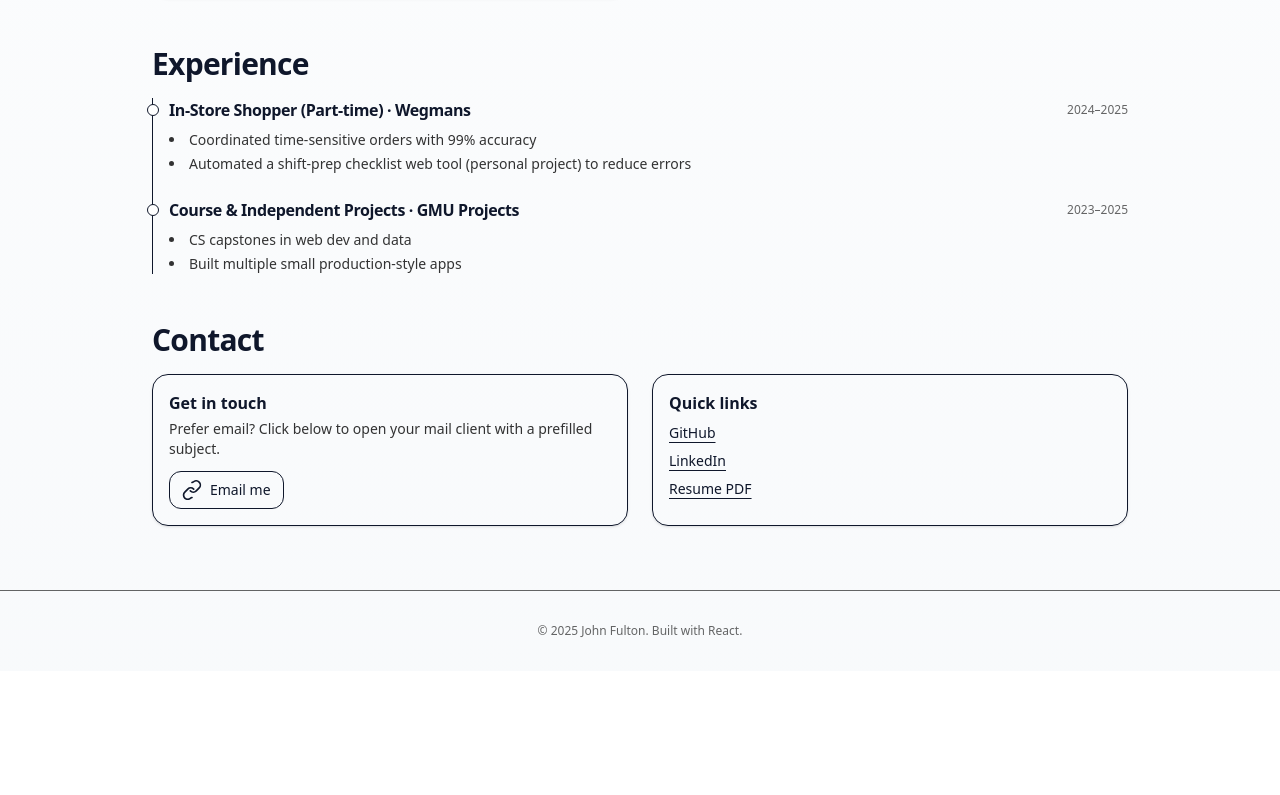
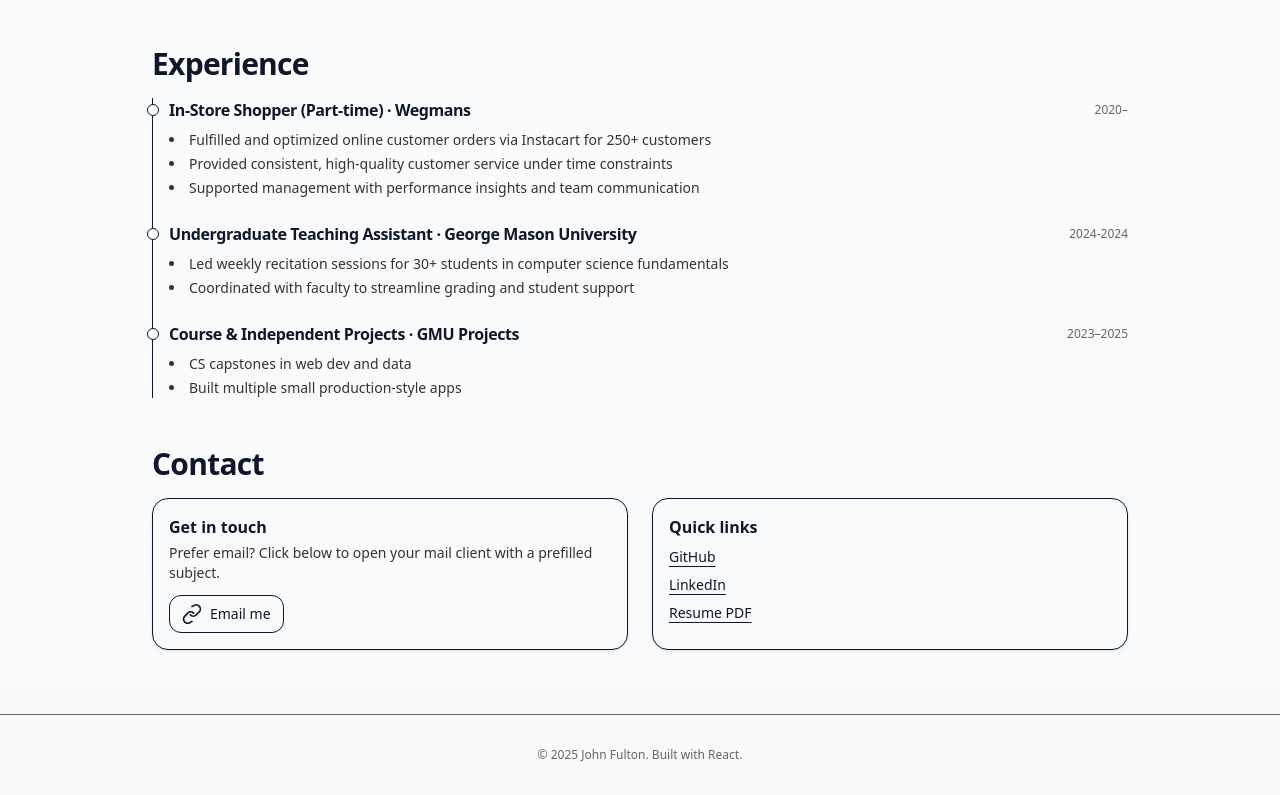
Before and after one commit to jfulton4/my-portfolio, a React (Vite) app: page / in a window 1280 px wide. Shown: the part 1265-2060 px from the top of the page. Before the commit the page ends 1936 px from the top, so only its background shows below. Built offline with nearby package versions, Linux system fonts and the light colour scheme.

Commit message:
Made changes to experience section

```diff
--- a/src/App.jsx
+++ b/src/App.jsx
@@ -94,10 +94,20 @@ const data = {
     {
       place: "Wegmans",
       role: "In‑Store Shopper (Part‑time)",
-      time: "2024–2025",
+      time: "2020–",
       bullets: [
-        "Coordinated time‑sensitive orders with 99% accuracy",
-        "Automated a shift‑prep checklist web tool (personal project) to reduce errors"
+        "Fulfilled and optimized online customer orders via Instacart for 250+ customers",
+        "Provided consistent, high-quality customer service under time constraints",
+	"Supported management with performance insights and team communication"
+      ]
+    },
+    {
+     place: "George Mason University",
+     role: "Undergraduate Teaching Assistant",
+     time: "2024-2024",
+     bullets: [
+       "Led weekly recitation sessions for 30+ students in computer science fundamentals",
+       "Coordinated with faculty to streamline grading and student support"
       ]
     },
     {
```
